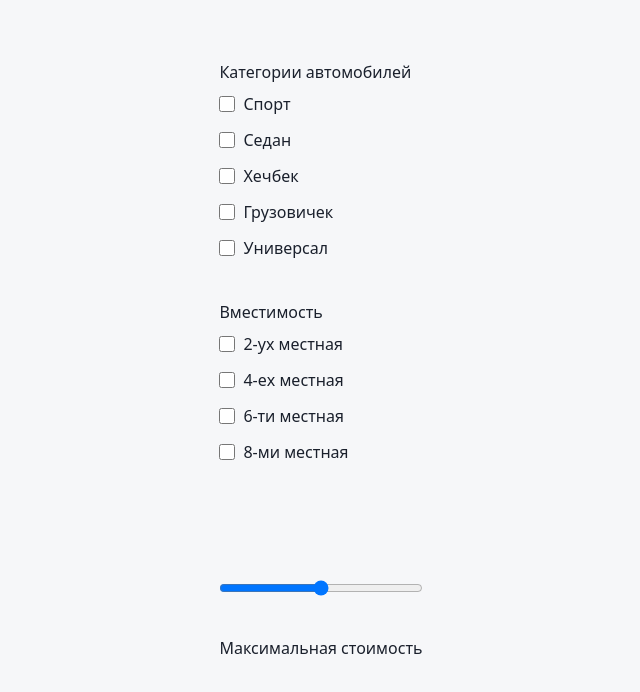
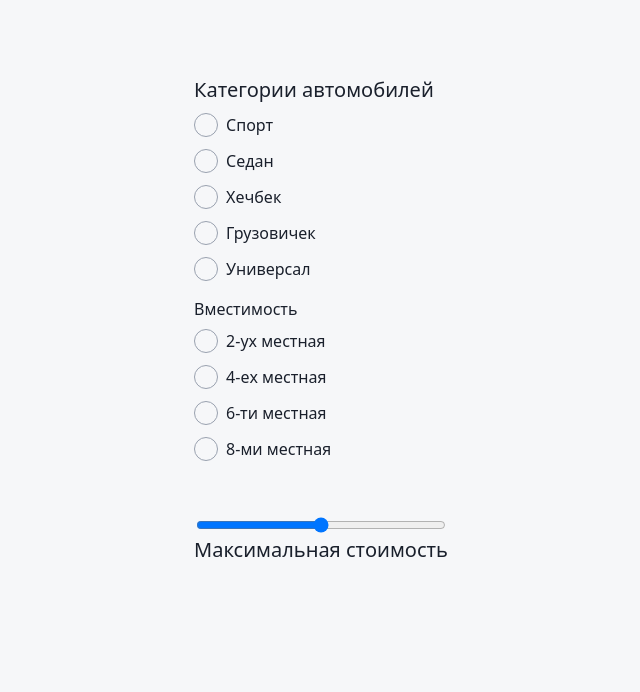
Before and after one commit to fluxy06/cars-project, a React (Vite) app in the folder template/: page / in a window 1280 px wide. Shown: the top 692 px of the page, without its empty margins (319-959 px from the left). Built offline with nearby package versions, Linux system fonts and the light colour scheme.

Commit message:
ready/filters

```diff
--- a/template/package.json
+++ b/template/package.json
@@ -11,6 +11,7 @@
   },
   "dependencies": {
     "@tailwindcss/vite": "^4.1.17",
+    "framer-motion": "^12.23.26",
     "react": "^19.2.0",
     "react-dom": "^19.2.0",
     "tailwindcss": "^4.1.17"
--- a/template/src/app/App.tsx
+++ b/template/src/app/App.tsx
@@ -1,10 +1,12 @@
 import '@app/App.css'
-import Filters from "@features/Filters/Filters"
+import Filters from '@features/Filters/Filters';
+import { useMobile } from '@shared/Hooks/useMobile';
+
 function App() {
 
   return (
     <div className='w-full h-full'>
-          <Filters/>
+          <Filters isMobile={useMobile(769)}/>
      </div>
   )
 }
--- a/template/src/features/Filters/Filters.tsx
+++ b/template/src/features/Filters/Filters.tsx
@@ -1,58 +1,101 @@
-import React from "react"
+import React, { useState } from "react"
 import { enumToArray } from "@entities/Car/types"
 import { capacity_car, type_car } from "@entities/Car/types"
+import { motion } from "framer-motion"
 
 type FilterProps = {
     onclick?: () => void
+    isMobile?: boolean
 }
 
-const Filters: React.FC<FilterProps> = ({onclick}) => {
+const Filters: React.FC<FilterProps> = ({ onclick, isMobile = false }) => {
     const types = enumToArray(type_car);
     const capacity = enumToArray(capacity_car);
 
-    return(
-        <>
-            <div className="grid grid-rows-3 gap-10">
-                {/* Категории автомобилей */}
-                   <div>
-                        <p className="text-left">Категории автомобилей</p>
+    const [open, setOpen] = useState(false);
+
+    return (
+        <motion.div
+            layout
+            transition={{ duration: 0.7, ease: "easeInOut" }}
+            className="w-full"
+        >
+            {isMobile && (
+                        <motion.button
+                            layout
+                            transition={{ duration: 0.3, ease: "easeInOut" }}
+                            onClick={() => setOpen(prev => !prev)}
+                            className={`
+                                relative inline-block py-2 px-4 rounded-3xl
+                                font-semibold text-white
+                                bg-[#3563E9] border-[0.3px] border-white/45
+                                shadow-[0_4px_15px_rgba(53,99,233,0.4)]
+                                hover:shadow-[0_8px_25px_rgba(53,99,233,0.6)]
+                                active:shadow-[0_2px_10px_rgba(53,99,233,0.4)]
+                                transition-shadow duration-300 ease-in-out
+                            `}
+                            >
+                            Фильтры {open ? "▲" : "▼"}
+                    </motion.button>
+            )}
+
+            <motion.div
+                layout
+                transition={{ duration: 0.8, ease: "easeInOut" }}
+                className={open || !isMobile ? "block" : "hidden"}
+            >
+                <div className="grid grid-rows-3 gap-4 py-2">
+
+                    <div>
+                        <p className="text-left text-[clamp(16px,5vw,20px)]">Категории автомобилей</p>
                         <div className="grid gap-3 mt-2">
                             {types.map(t => (
                                 <label key={t} className="flex items-center gap-2">
-                                    <input
-                                        type="checkbox"
-                                        className="w-4 h-4"
-                                        onClick={onclick}
-                                    />
-                                    <span>{t}</span>
+                                    <input type="checkbox"
+                                    className="peer
+                                                            appearance-none
+                                                            w-[clamp(8px,4vw,24px)]
+                                                            h-[clamp(8px,4vw,24px)]
+                                                            rounded-xl
+                                                            border border-gray-400
+                                                            checked:bg-[#3562e9c7]
+                                                            checked:border-[#3563E9]"
+                                    onClick={onclick} />
+                                    <span className="text-[clamp(10px,4vw,16px)]">{t}</span>
                                 </label>
                             ))}
                         </div>
                     </div>
 
-                    {/* Вместимость */}
                     <div>
                         <p className="text-left">Вместимость</p>
                         <div className="grid gap-3 mt-2">
                             {capacity.map(c => (
                                 <label key={c} className="flex items-center gap-2">
-                                    <input
-                                        type="checkbox"
-                                        className="w-4 h-4"
-                                        onClick={onclick}
-                                    />
-                                    <span>{c}</span>
+                                    <input type="checkbox"
+                                     className="peer
+                                                            appearance-none
+                                                            w-[clamp(8px,4vw,24px)]
+                                                            h-[clamp(8px,4vw,24px)]
+                                                            rounded-xl
+                                                            border border-gray-400
+                                                            checked:bg-[#3562e9c7]
+                                                            checked:border-[#3563E9]"
+                                     onClick={onclick} />
+                                    <span className="text-[clamp(10px,4vw,16px)]">{c}</span>
                                 </label>
                             ))}
                         </div>
                     </div>
-                    {/* Фильтр по стоимости */}
-                    <div className="grid row-start-3 row-end-3">
-                            <input type="range" className="" />
-                            <span>Максимальная стоимость</span>
+
+                    <div className="flex flex-col items-center gap-1">
+                        <input type="range" className="w-[clamp(130px,50vw,250px)] h-3"/>
+                        <span className="text-[clamp(10px,4vw,20px)] text-left">Максимальная стоимость</span>
                     </div>
-            </div>
-        </>
+
+                </div>
+            </motion.div>
+        </motion.div>
     )
 }
 
--- /dev/null
+++ b/template/src/shared/Hooks/useMobile.tsx
@@ -0,0 +1,16 @@
+import { useEffect, useState } from "react";
+
+
+
+export function useMobile(breakpoint: number) {
+    const [isMobile, setIsMobile] = useState(window.innerWidth < breakpoint);
+
+
+    useEffect(() => {
+        const onResize = () => setIsMobile(window.innerWidth < breakpoint);
+        window.addEventListener("resize", onResize)
+        return () => window.removeEventListener("resize", onResize); },
+    [breakpoint]
+    );
+    return isMobile;
+}
```
Also changed, not shown: 1 other file (tests, documents, lock files or other folders).
